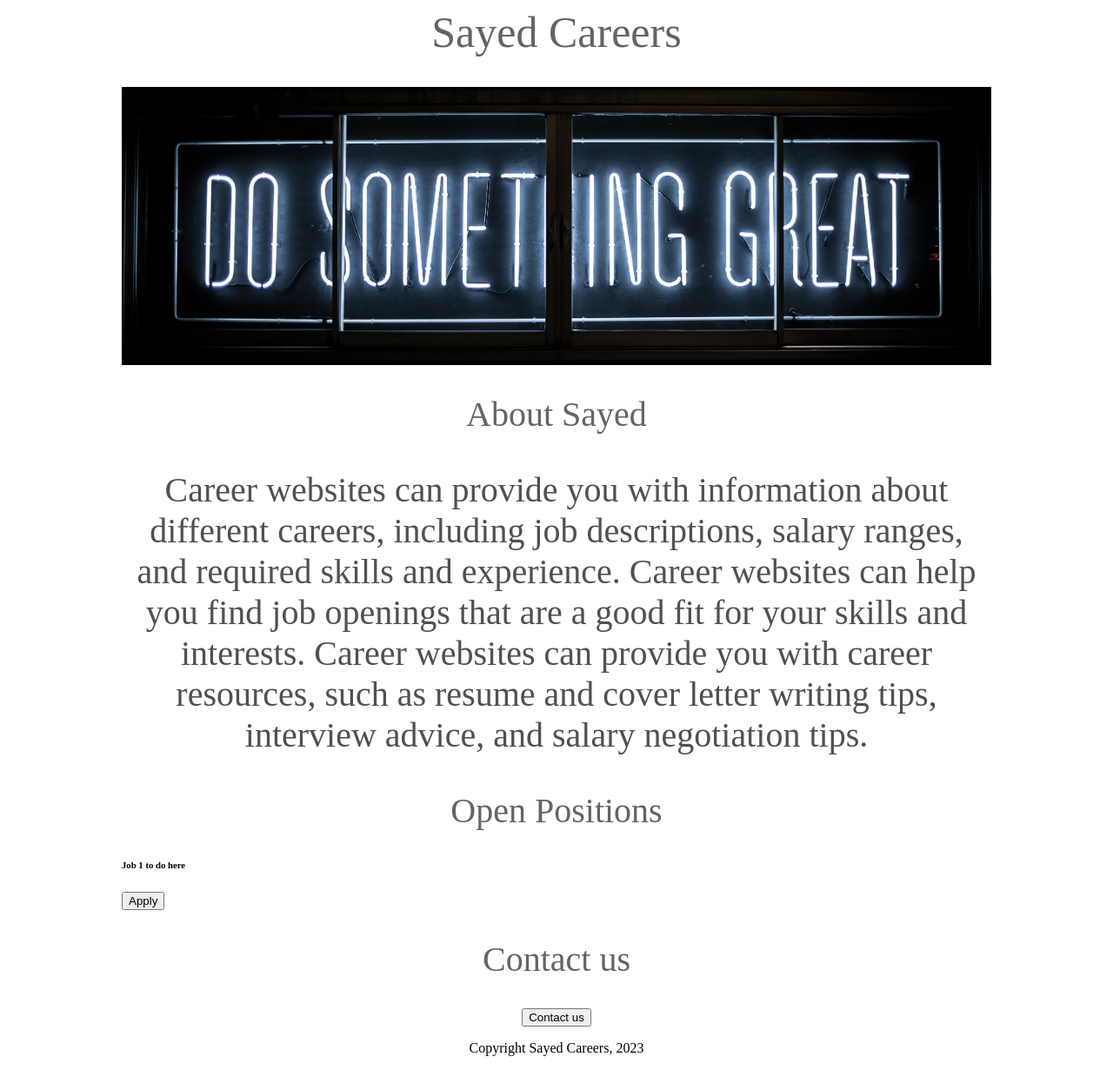
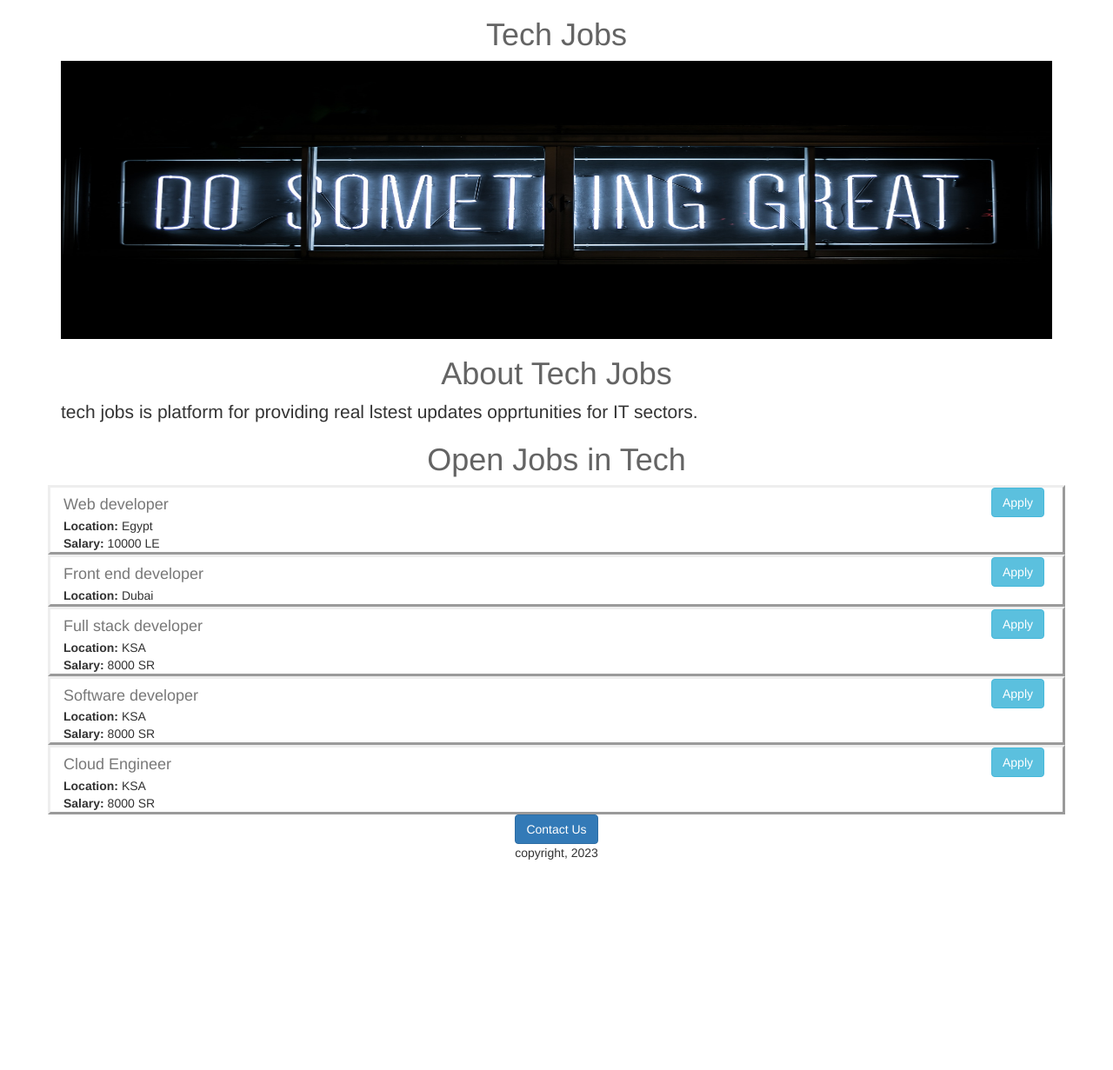
Before and after one commit to SayedHusseinElsayed/sayed-careers-website, a Flask app: page / in a window 1280 px wide. Shown: the whole page at 87% size. After the commit the page ends 989 px from the top, so only its background shows below. Run offline with Flask 3, Linux system fonts and the light colour scheme; some libraries are stand-ins or nearby versions.

Commit message:
added dynamic data and API route

```diff
--- a/app.py
+++ b/app.py
@@ -1,11 +1,44 @@
-from flask import Flask, render_template
+from flask import Flask, render_template, jsonify
 app = Flask(__name__)
+JOBS = [
+  {
+    'id':'1',
+    'title':'Web developer',
+    'location':'Egypt',
+    'salary':'10000 LE'
+  },
+  {
+    'id':'2',
+    'title':'Front end developer',
+    'location':'Dubai',
 
+  },
+  {
+    'id':'3',
+    'title':'Full stack developer',
+    'location':'KSA',
+    'salary':'8000 SR'
+  },
+    {
+    'id':'4',
+    'title':'Software developer',
+    'location':'KSA',
+    'salary':'8000 SR'
+  },
+    {
+    'id':'5',
+    'title':'Cloud Engineer',
+    'location':'KSA',
+    'salary':'8000 SR'
+  },
+]
 @app.route("/")
 def hello_world():
-    return render_template('home.html')
+    return render_template('home.html',jobs=JOBS, company_name="Tech")
 
-
+@app.route("/api/jobs")
+def list_jobs():
+    return jsonify(JOBS)
 
 if __name__== "__main__":
   app.run(host='0.0.0.0', debug=True)
--- a/templates/home.html
+++ b/templates/home.html
@@ -1,61 +1,43 @@
-<!DOCTYPEW HTML>
-<html>
+<!doctype html>
+<html lang="en">
   <head>
-    <title>Sayed Careers</title>
+    <meta charset="utf-8">
+    <meta name="viewport" content="width=device-width, initial-scale=1">
+    <title>Tech Jobs</title>
+
+ <link rel="stylesheet" href="https://maxcdn.bootstrapcdn.com/bootstrap/3.4.1/css/bootstrap.min.css">
 <style>
   h1{
-        font-size:50px;
-        font-family:Robotto;
-        font-weight:normal;
-        color: rgb(100, 100, 100);
-        text-align:center
+    text-align:center;
+    color: rgb(100, 100, 100);;
+    margin: 10 auto;
   }
-      h2{
-        font-size:40px;
-        font-family:Robotto;
-        font-weight:normal;
-        color: rgb(100, 100, 100);
-        text-align:center
-      }
-       .main{
-        font-size:40px;
-        font-family:Robotto;
-        font-weight:normal;
-        color: rgb(80,80,80);
-        text-align:center
-      }
-      #banner
-      {
-        height:320px;
-        width:100%;
-        object-fit:cover
-      }
-      #container{
-        max-width:1000px;
-        margin:0 auto
+  #banner{
+    width: 100%;
+    height: 320px;
   }
 </style>
   </head>
-  <body>
-    <div id=container>
-    <h1>Sayed Careers</h1>
-        <img id="banner" src="https://sayed-careers-website--sayedhussein1.repl.co/static/careerbanner.jpg" >
-   <h2>About Sayed</h2>
-<p class="main">
-  Career websites can provide you with information about different careers, including job descriptions, salary ranges, and required skills and experience.
-Career websites can help you find job openings that are a good fit for your skills and interests.
-Career websites can provide you with career resources, such as resume and cover letter writing tips, interview advice, and salary negotiation tips.
-
+  <body >
+    <div class="container">
+    <h1>Tech Jobs</h1>
+    <img class="img-fluid" id="banner" src="https://sayed-careers-website--sayedhussein1.repl.co/static/careerbanner.jpg">
+    <h1>About Tech Jobs </h1>
+    <p class="lead">
+      tech jobs is platform for providing real lstest updates opprtunities for IT sectors.
     </p>
-<h2>Open Positions</h2>
-    <h6>Job 1 to do here</h6>
-    <button>Apply</button>
-  <div style="text-align:center">
-  <h2>Contact us</h2>
-    <button>Contact us</button>
-    <p>Copyright Sayed Careers, 2023</p>
+       <h1>Open Jobs in {{company_name}} </h1>
+      <div>
+        {% for job in jobs %}
+        {% include 'jobitem.html' %}
+        {% endfor %}
+      </div>
+      <div class="text-center">
+    <button class="btn btn-primary">Contact Us</button>
+      <p>copyright, 2023</p>
       </div>
 </div>
 
+
   </body>
 </html>
--- /dev/null
+++ b/templates/jobitem.html
@@ -0,0 +1,17 @@
+
+
+
+ <div class="row" style="border-style:outset">
+
+  <div class="col-sm-11">
+            <h4 style="color:rgb(120,120,120); margin-bottom:4px;">{{job['title']}}</h4>
+            <div><b>Location: </b>{{job['location']}}</div>
+              {% if 'salary' in job %}
+            <div><b>Salary: </b>{{job['salary']}} </div>
+             {% endif %}
+  </div>
+
+  <div class="col-sm-1">
+            <button class="btn btn-info">Apply</button>
+  </div>
+</div>
```
Lines whose indentation alone changed are shown as unchanged.
